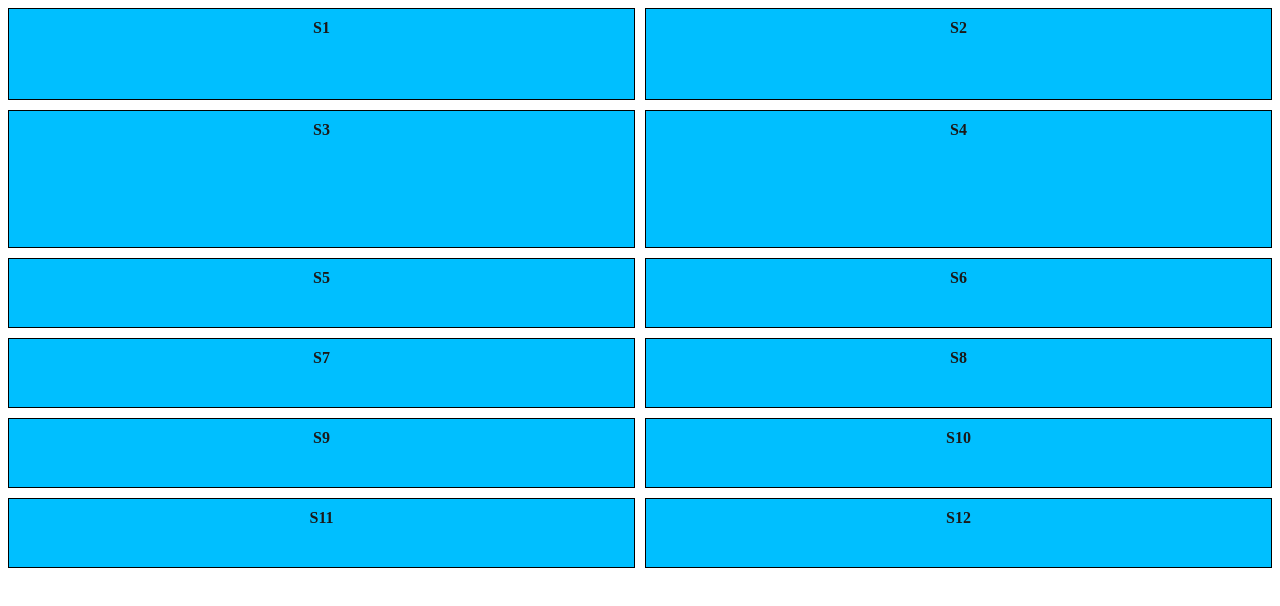
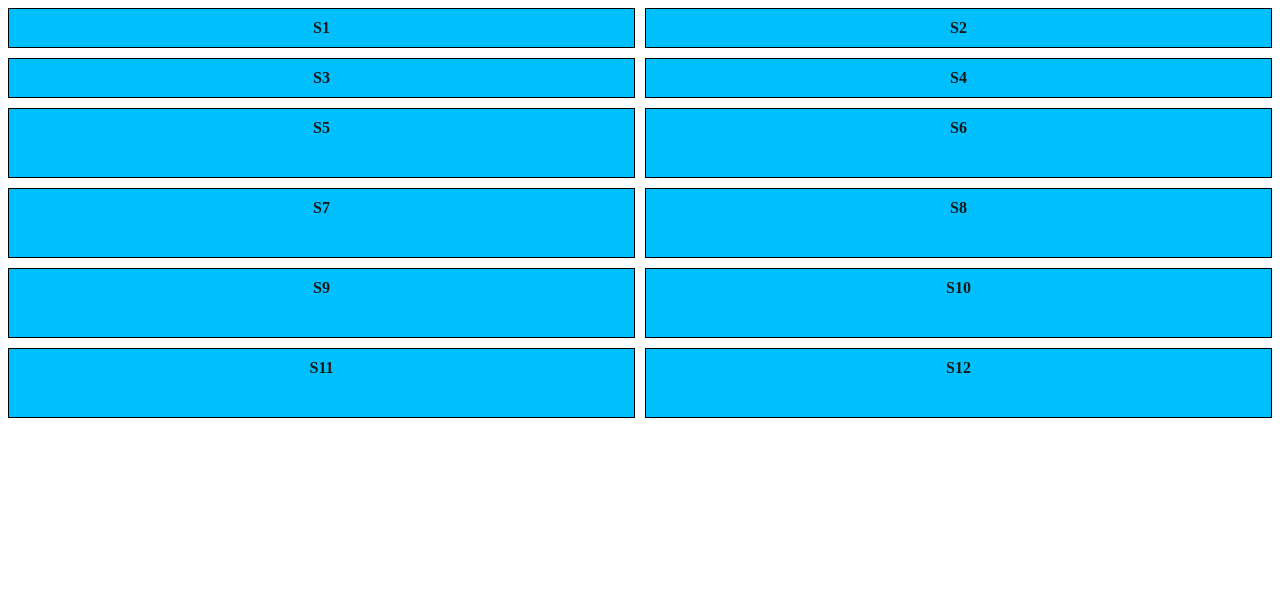
Before and after one commit to JuanDuran85/ejemplo_grid_css, a plain HTML site: page Ejemplo1/index.html in a window 1280 px wide. Drawn offline with Linux system fonts and the light colour scheme.

Commit message:
agrgegando otros ejemplos

```diff
--- a/style.css
+++ b/Ejemplo1/style.css
@@ -8,9 +8,10 @@
     /*row-gap: 10px; */                             /* separacion solo para las filas*/
     grid-gap: 10px;                                 /* es para las columnas y las filas*/
     grid-template-rows: 2fr 3fr;
-    height: 70vh;
+    height: 50vh;
     grid-auto-rows: 70px;
 }
+
 .box {
     background-color: deepskyblue;
     padding: 10px;
@@ -18,4 +19,5 @@
     text-align: center;
     font-weight: 700;
     border: 1px solid black;
+    justify-content: center;
 }
--- /dev/null
+++ b/Ejemplo2/style.css
@@ -0,0 +1,23 @@
+.container {
+    display: grid;
+    /* grid-template-columns: 100px 100px 100px; */ /* medias con px*/
+    /* grid-template-columns: 30% 40% 30%; */       /* medias con %*/
+    /* grid-template-columns: 3fr 2fr 2fr 5fr;      medias con fr proporcional */
+    grid-template-columns: repeat(2,1fr);
+    /*column-gap: 10px; */                          /* separacion solo para las columnas*/
+    /*row-gap: 10px; */                             /* separacion solo para las filas*/
+    grid-gap: 10px;                                 /* es para las columnas y las filas*/
+    grid-template-rows: 2fr 3fr;
+    height: 50vh;
+    grid-auto-rows: 70px;
+}
+
+.box {
+    background-color: deepskyblue;
+    padding: 10px;
+    color: rgb(27, 25, 24);
+    text-align: center;
+    font-weight: 700;
+    border: 1px solid black;
+    justify-content: center;
+}
```
Also changed, not shown: Ejemplo2/index.html (added, +26 -0 lines), Ejemplo1/index.html (renamed from index.html).
